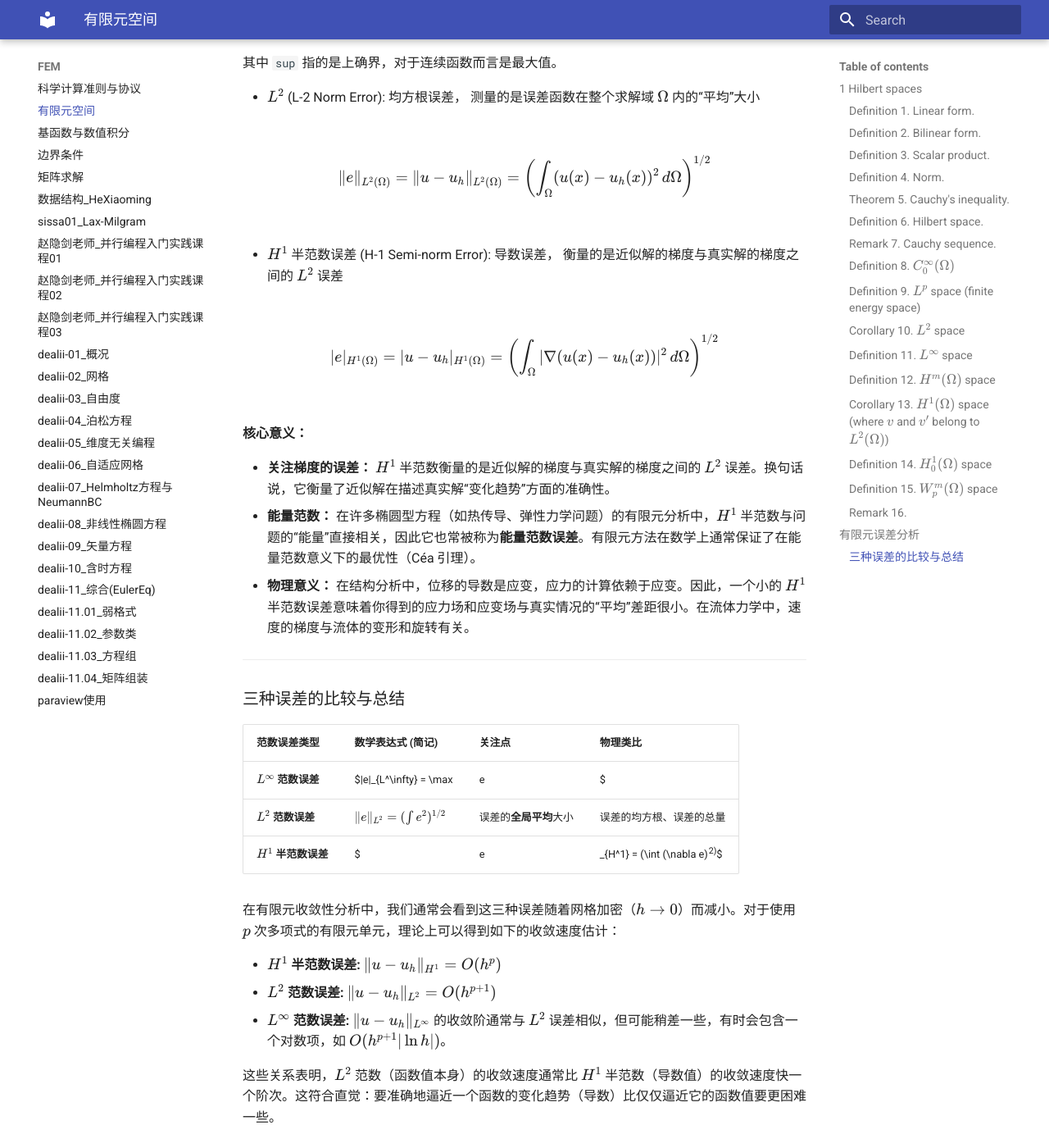
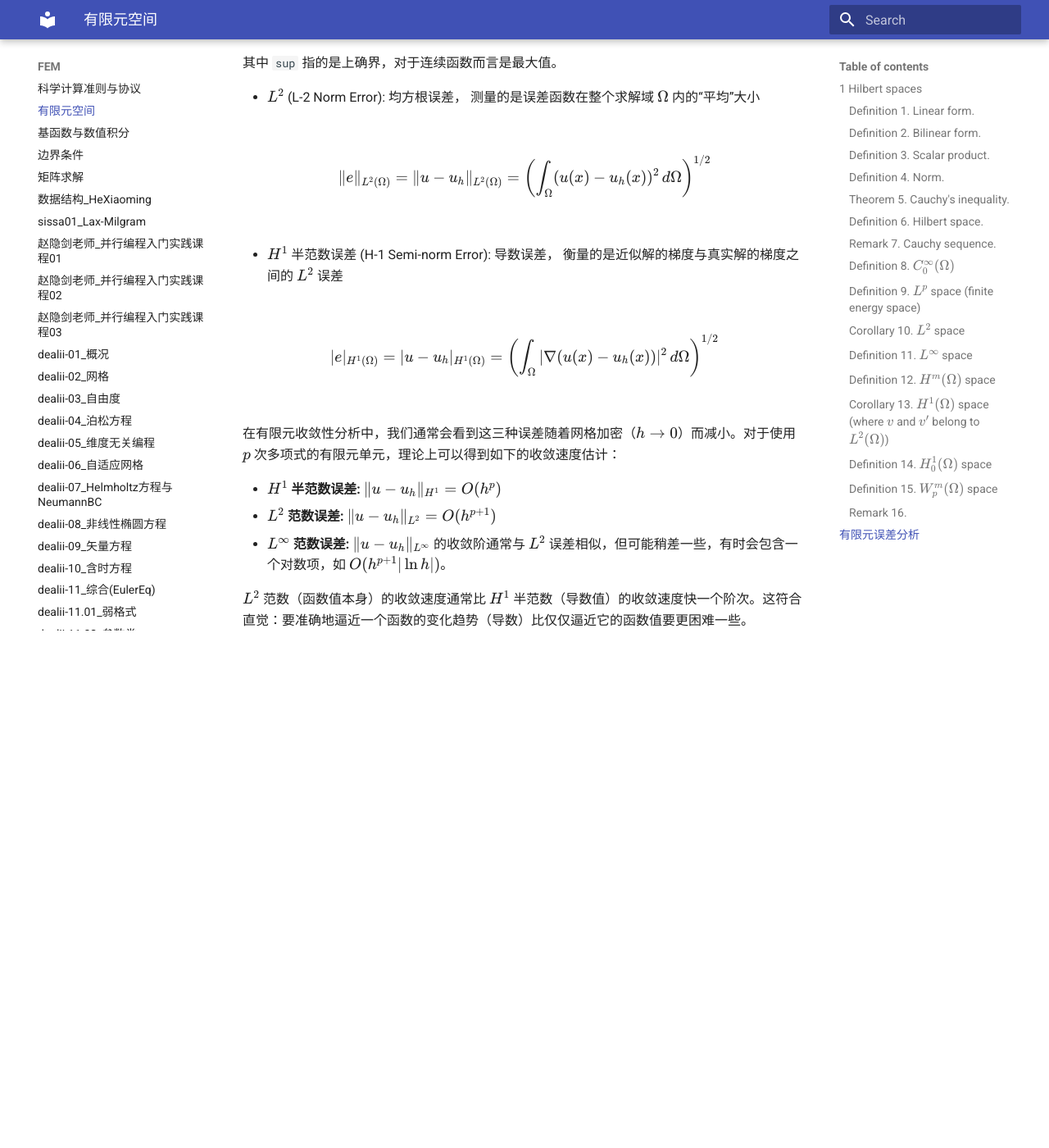
Before and after one commit to ymma98/technotes, an MkDocs documentation site: the page built from docs/FEM/有限元空间.md, in a window 1280 px wide and 1400 px high, scrolled down 5181 px. Shown: the whole window at 82% size. Built offline with MkDocs 1.6.1 and Material for MkDocs 9.7.7, drawn with Linux system fonts in a browser that asks for light colours; after the commit the page ends 5974 px from its top, so only the background shows below that.

Commit message:
docs/FEM/有限元空间.md updated from https://stackedit.cn/

```diff
--- a/docs/FEM/有限元空间.md
+++ b/docs/FEM/有限元空间.md
@@ -176,32 +176,16 @@ $$
 
 
 
-**核心意义：**
-
-* **关注梯度的误差：** $H^1$ 半范数衡量的是近似解的梯度与真实解的梯度之间的 $L^2$ 误差。换句话说，它衡量了近似解在描述真实解“变化趋势”方面的准确性。
-* **能量范数：** 在许多椭圆型方程（如热传导、弹性力学问题）的有限元分析中，$H^1$ 半范数与问题的“能量”直接相关，因此它也常被称为**能量范数误差**。有限元方法在数学上通常保证了在能量范数意义下的最优性（Céa 引理）。
-* **物理意义：** 在结构分析中，位移的导数是应变，应力的计算依赖于应变。因此，一个小的 $H^1$ 半范数误差意味着你得到的应力场和应变场与真实情况的“平均”差距很小。在流体力学中，速度的梯度与流体的变形和旋转有关。
-
----
-
-### 三种误差的比较与总结
-
-| 范数误差类型 | 数学表达式 (简记) | 关注点 | 物理类比 |
-| :--- | :--- | :--- | :--- |
-| **$L^\infty$ 范数误差** | $\|e\|_{L^\infty} = \max|e|$ | 误差的**峰值**，局部最坏情况 | 最大应力、最高温度 |
-| **$L^2$ 范数误差** | $\|e\|_{L^2} = (\int e^2)^{1/2}$ | 误差的**全局平均**大小 | 误差的均方根、误差的总量 |
-| **$H^1$ 半范数误差** | $|e|_{H^1} = (\int (\nabla e)^2)^{1/2}$ | **导数（梯度）**的全局平均误差 | 能量误差、通量误差、应变误差 |
-
 在有限元收敛性分析中，我们通常会看到这三种误差随着网格加密（$h \to 0$）而减小。对于使用 $p$ 次多项式的有限元单元，理论上可以得到如下的收敛速度估计：
 
 * **$H^1$ 半范数误差:** $\|u-u_h\|_{H^1} = O(h^p)$
 * **$L^2$ 范数误差:** $\|u-u_h\|_{L^2} = O(h^{p+1})$
 * **$L^\infty$ 范数误差:** $\|u-u_h\|_{L^\infty}$ 的收敛阶通常与 $L^2$ 误差相似，但可能稍差一些，有时会包含一个对数项，如 $O(h^{p+1}|\ln h|)$。
 
-这些关系表明，$L^2$ 范数（函数值本身）的收敛速度通常比 $H^1$ 半范数（导数值）的收敛速度快一个阶次。这符合直觉：要准确地逼近一个函数的变化趋势（导数）比仅仅逼近它的函数值要更困难一些。
+$L^2$ 范数（函数值本身）的收敛速度通常比 $H^1$ 半范数（导数值）的收敛速度快一个阶次。这符合直觉：要准确地逼近一个函数的变化趋势（导数）比仅仅逼近它的函数值要更困难一些。
 
 <!--stackedit_data:
-eyJoaXN0b3J5IjpbOTU3MDk4ODc5LC0xNTc0NDQ0MDIzLC0zMD
-k4MTk2MTMsLTM1MzYzNTcwNiwtMTk3NzU5NTM2LC0xNzg5NjU2
-NTM0LDE1MjQ2NDE2MTldfQ==
+eyJoaXN0b3J5IjpbLTQ3MzAwMzMyNSwtMTU3NDQ0NDAyMywtMz
+A5ODE5NjEzLC0zNTM2MzU3MDYsLTE5Nzc1OTUzNiwtMTc4OTY1
+NjUzNCwxNTI0NjQxNjE5XX0=
 -->
```
